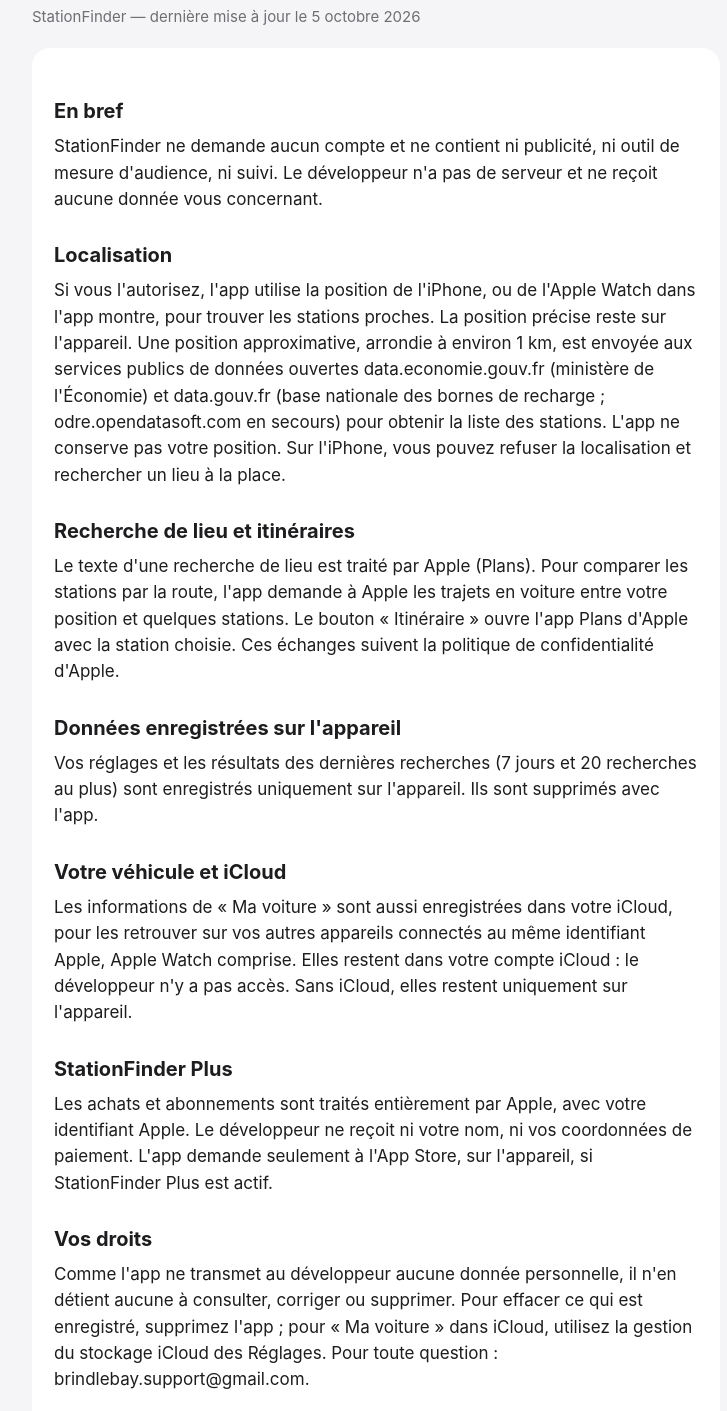
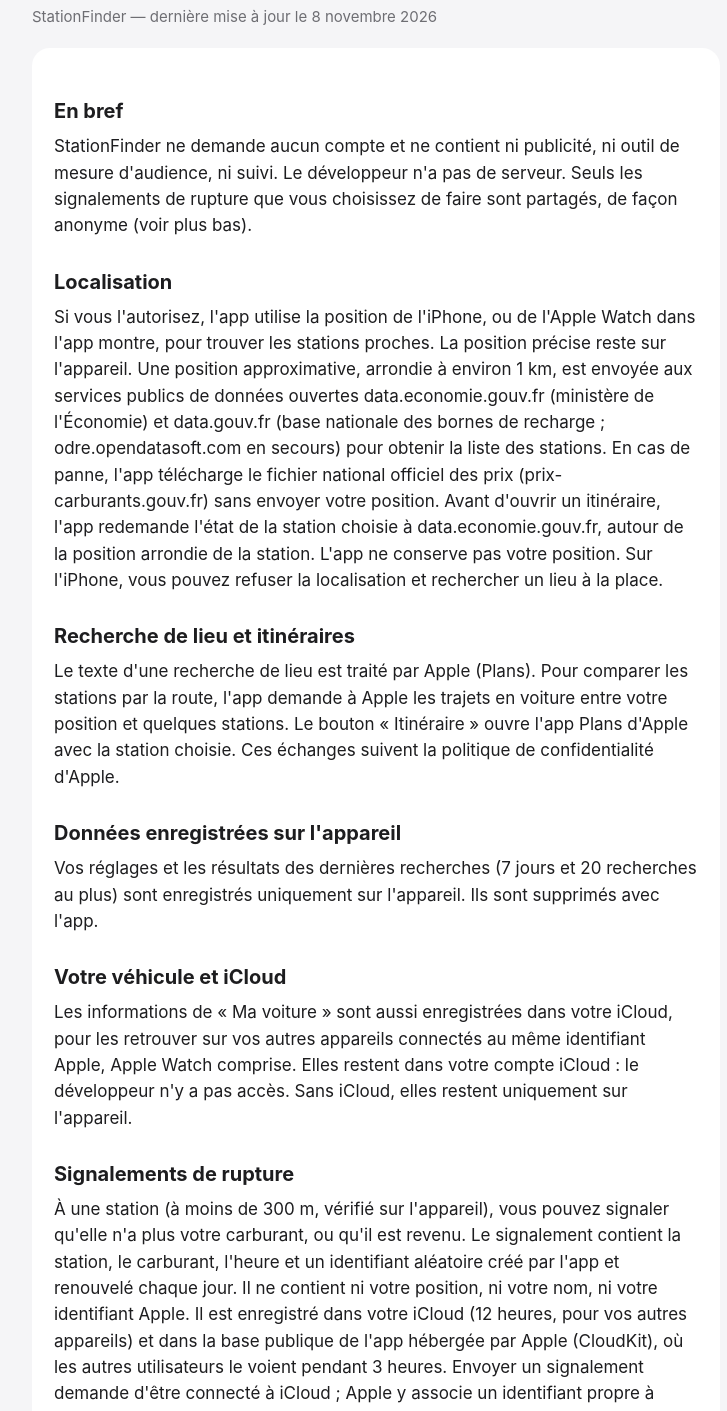
Before and after one commit to Brindlebay/StationFinder, a plain HTML site: page privacy.html in a window 1280 px wide. Shown: the part 119-1530 px from the top of the page, without its empty margins (264-991 px from the left). Drawn offline with Linux system fonts and the light colour scheme.

Commit message:
Confidentialité : signalements de rupture partagés (StationFinder 1.5)
Co-Authored-By: Claude Opus 5.5 <noreply@anthropic.com>

```diff
--- a/privacy.html
+++ b/privacy.html
@@ -22,15 +22,16 @@ a { color: var(--accent); }
 <body><main>
 <nav><a href="index.html">Assistance</a></nav>
 <h1>Politique de confidentialité</h1>
-<p class="muted">StationFinder — dernière mise à jour le 5 octobre 2026</p>
+<p class="muted">StationFinder — dernière mise à jour le 8 novembre 2026</p>
 <div class="card">
-<h2>En bref</h2><p>StationFinder ne demande aucun compte et ne contient ni publicité, ni outil de mesure d&#x27;audience, ni suivi. Le développeur n&#x27;a pas de serveur et ne reçoit aucune donnée vous concernant.</p>
-<h2>Localisation</h2><p>Si vous l&#x27;autorisez, l&#x27;app utilise la position de l&#x27;iPhone, ou de l&#x27;Apple Watch dans l&#x27;app montre, pour trouver les stations proches. La position précise reste sur l&#x27;appareil. Une position approximative, arrondie à environ 1 km, est envoyée aux services publics de données ouvertes data.economie.gouv.fr (ministère de l&#x27;Économie) et data.gouv.fr (base nationale des bornes de recharge ; odre.opendatasoft.com en secours) pour obtenir la liste des stations. L&#x27;app ne conserve pas votre position. Sur l&#x27;iPhone, vous pouvez refuser la localisation et rechercher un lieu à la place.</p>
+<h2>En bref</h2><p>StationFinder ne demande aucun compte et ne contient ni publicité, ni outil de mesure d&#x27;audience, ni suivi. Le développeur n&#x27;a pas de serveur. Seuls les signalements de rupture que vous choisissez de faire sont partagés, de façon anonyme (voir plus bas).</p>
+<h2>Localisation</h2><p>Si vous l&#x27;autorisez, l&#x27;app utilise la position de l&#x27;iPhone, ou de l&#x27;Apple Watch dans l&#x27;app montre, pour trouver les stations proches. La position précise reste sur l&#x27;appareil. Une position approximative, arrondie à environ 1 km, est envoyée aux services publics de données ouvertes data.economie.gouv.fr (ministère de l&#x27;Économie) et data.gouv.fr (base nationale des bornes de recharge ; odre.opendatasoft.com en secours) pour obtenir la liste des stations. En cas de panne, l&#x27;app télécharge le fichier national officiel des prix (prix-carburants.gouv.fr) sans envoyer votre position. Avant d&#x27;ouvrir un itinéraire, l&#x27;app redemande l&#x27;état de la station choisie à data.economie.gouv.fr, autour de la position arrondie de la station. L&#x27;app ne conserve pas votre position. Sur l&#x27;iPhone, vous pouvez refuser la localisation et rechercher un lieu à la place.</p>
 <h2>Recherche de lieu et itinéraires</h2><p>Le texte d&#x27;une recherche de lieu est traité par Apple (Plans). Pour comparer les stations par la route, l&#x27;app demande à Apple les trajets en voiture entre votre position et quelques stations. Le bouton « Itinéraire » ouvre l&#x27;app Plans d&#x27;Apple avec la station choisie. Ces échanges suivent la politique de confidentialité d&#x27;Apple.</p>
 <h2>Données enregistrées sur l&#x27;appareil</h2><p>Vos réglages et les résultats des dernières recherches (7 jours et 20 recherches au plus) sont enregistrés uniquement sur l&#x27;appareil. Ils sont supprimés avec l&#x27;app.</p>
 <h2>Votre véhicule et iCloud</h2><p>Les informations de « Ma voiture » sont aussi enregistrées dans votre iCloud, pour les retrouver sur vos autres appareils connectés au même identifiant Apple, Apple Watch comprise. Elles restent dans votre compte iCloud : le développeur n&#x27;y a pas accès. Sans iCloud, elles restent uniquement sur l&#x27;appareil.</p>
+<h2>Signalements de rupture</h2><p>À une station (à moins de 300 m, vérifié sur l&#x27;appareil), vous pouvez signaler qu&#x27;elle n&#x27;a plus votre carburant, ou qu&#x27;il est revenu. Le signalement contient la station, le carburant, l&#x27;heure et un identifiant aléatoire créé par l&#x27;app et renouvelé chaque jour. Il ne contient ni votre position, ni votre nom, ni votre identifiant Apple. Il est enregistré dans votre iCloud (12 heures, pour vos autres appareils) et dans la base publique de l&#x27;app hébergée par Apple (CloudKit), où les autres utilisateurs le voient pendant 3 heures. Envoyer un signalement demande d&#x27;être connecté à iCloud ; Apple y associe un identifiant propre à l&#x27;app, que le développeur ne peut pas relier à votre identité. Dès que vous rouvrez l&#x27;app, elle efface vos signalements partagés de plus de 24 heures. Le développeur peut consulter cette base pour en assurer le bon fonctionnement et supprimer un signalement abusif.</p>
 <h2>StationFinder Plus</h2><p>Les achats et abonnements sont traités entièrement par Apple, avec votre identifiant Apple. Le développeur ne reçoit ni votre nom, ni vos coordonnées de paiement. L&#x27;app demande seulement à l&#x27;App Store, sur l&#x27;appareil, si StationFinder Plus est actif.</p>
-<h2>Vos droits</h2><p>Comme l&#x27;app ne transmet au développeur aucune donnée personnelle, il n&#x27;en détient aucune à consulter, corriger ou supprimer. Pour effacer ce qui est enregistré, supprimez l&#x27;app ; pour « Ma voiture » dans iCloud, utilisez la gestion du stockage iCloud des Réglages. Pour toute question : brindlebay.support@gmail.com.</p>
+<h2>Vos droits</h2><p>Le développeur ne détient aucune donnée permettant de vous identifier. Vos signalements de rupture sont anonymes, ne sont plus montrés après 3 heures et sont effacés par l&#x27;app au-delà de 24 heures ; vous pouvez aussi annuler un signalement depuis la station (« carburant revenu »). Pour effacer ce qui est enregistré sur l&#x27;appareil, supprimez l&#x27;app ; pour « Ma voiture » dans iCloud, utilisez la gestion du stockage iCloud des Réglages. Pour toute question : brindlebay.support@gmail.com.</p>
 <h2>Contact</h2><p><a href="mailto:brindlebay.support@gmail.com">brindlebay.support@gmail.com</a></p></div>
 </main></body>
 </html>
```
